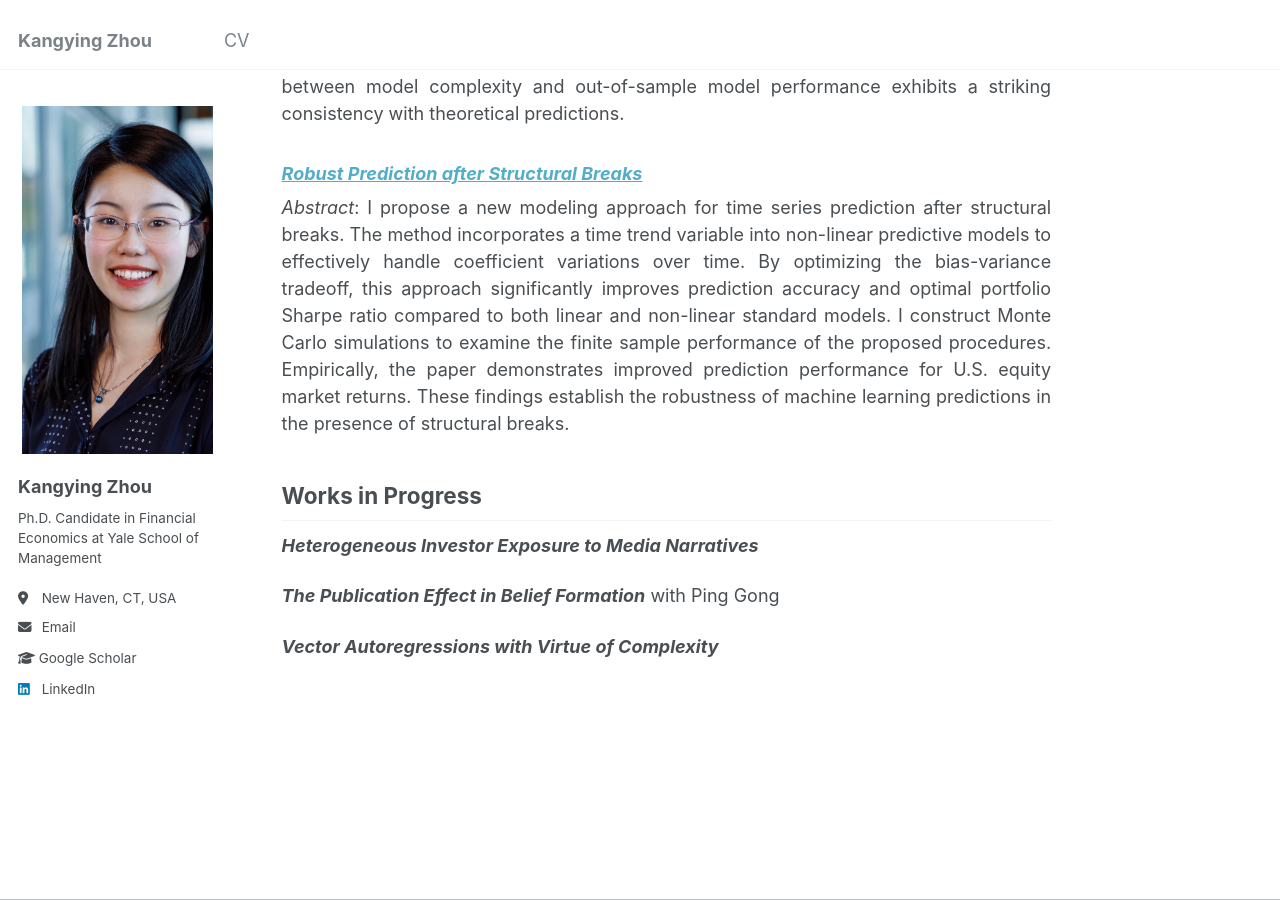
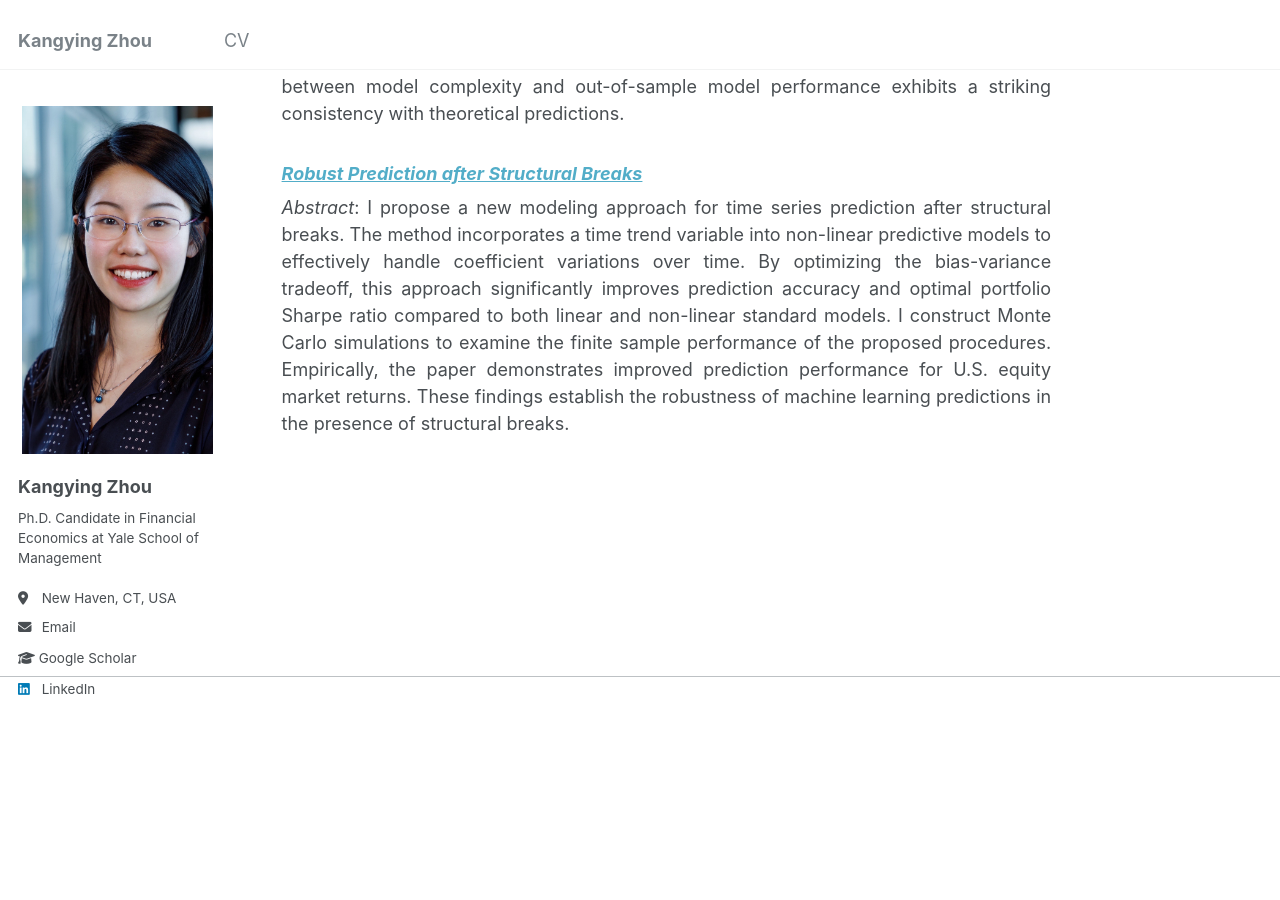
Before and after one commit to rosieli5/rosieli5.github.io, a Jekyll site: the page built from _pages/about.md, in a window 1280 px wide and 900 px high, scrolled down 1464 px. Built offline with Jekyll 4.4.1, drawn with Linux system fonts in a browser that asks for light colours; after the commit the page ends 2141 px from its top, so only the background shows below that.

Commit message:
Update about.md

```diff
--- a/_pages/about.md
+++ b/_pages/about.md
@@ -45,14 +45,14 @@ with Bryan Kelly and Semyon Malamud
 *Abstract*: I propose a new modeling approach for time series prediction after structural breaks. The method incorporates a time trend variable into non-linear predictive models to effectively handle coefficient variations over time. By optimizing the bias-variance tradeoff, this approach significantly improves prediction accuracy and optimal portfolio Sharpe ratio compared to both linear and non-linear standard models. I construct Monte Carlo simulations to examine the finite sample performance of the proposed procedures. Empirically, the paper demonstrates improved prediction performance for U.S. equity market returns. These findings establish the robustness of machine learning predictions in the presence of structural breaks.
 
 
-## Works in Progress
+<!-- ## Works in Progress
 
 ***Heterogeneous Investor Exposure to Media Narratives***
 
 ***The Publication Effect in Belief Formation***
 with Ping Gong
 
-***Vector Autoregressions with Virtue of Complexity***
+***Vector Autoregressions with Virtue of Complexity*** -->
 
 
 <!-- ## Education
```
